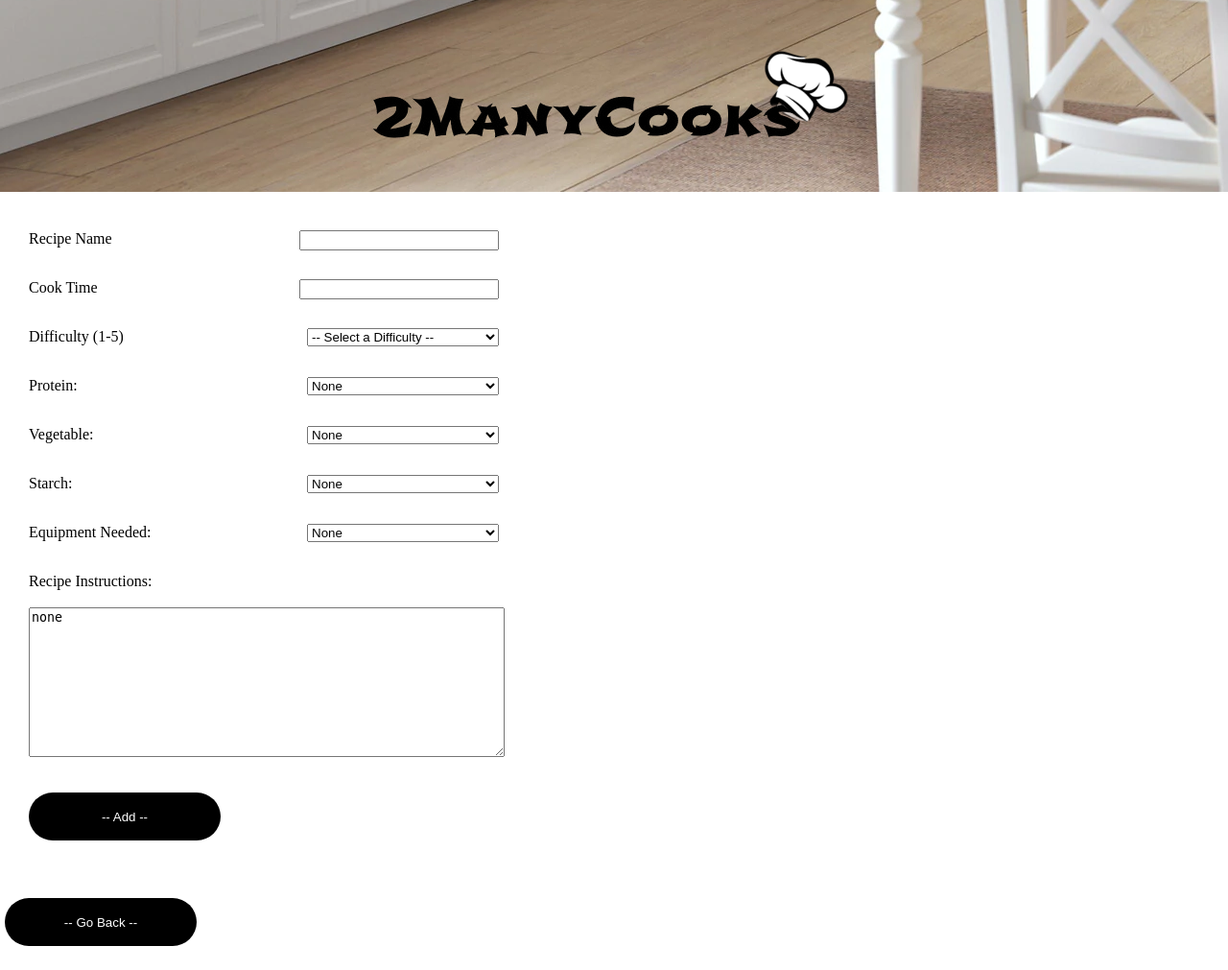
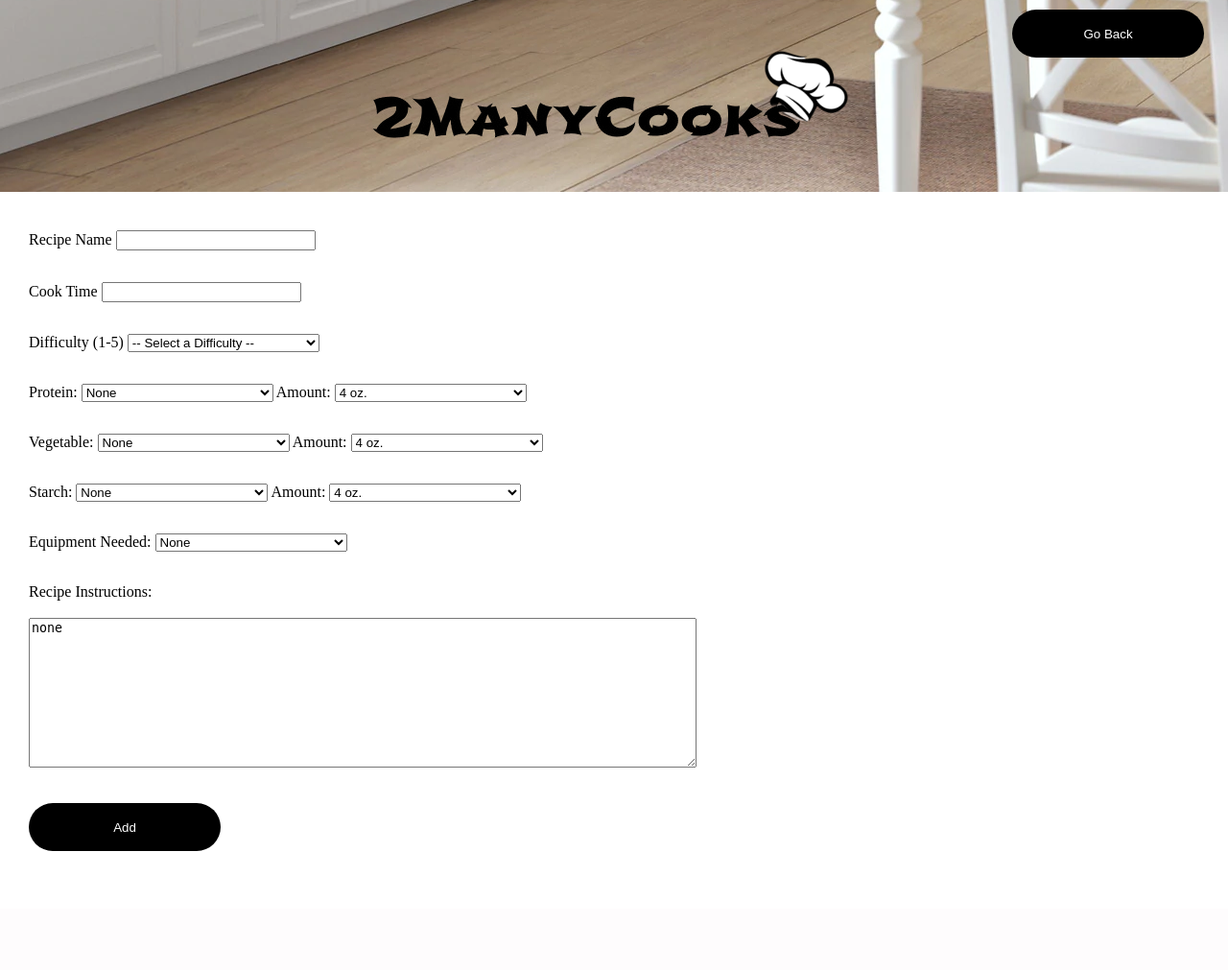
Before and after one commit to jasonjconci/2ManyCooks, a Flask app: page /add in a window 1280 px wide. Shown: the whole page at 96% size. After the commit the page ends 887 px from the top, so only its background shows below. Run offline with Flask 2, Linux system fonts and the light colour scheme.

Commit message:
Finished add recipe

```diff
--- a/static/main.css
+++ b/static/main.css
@@ -17,9 +17,9 @@ body {
     display : block;
     margin : auto;
 }
-#Form_Wrapper {
+#Form_Wrapper, .grid-container{
     align-content: center;
-    width: 500px;
+    width: 700px;
     height: auto;
     padding: 25px;
 }
@@ -61,10 +61,14 @@ button.small-button {
     border: none;
 }
 .small-block input, select {
-    float: right;
     width: 200px;
 }
 
 textarea {
     width: 100%;
 }
+#Back_Button{
+    position: absolute;
+    right: 25px;
+    top: 10px;
+}
--- a/templates/addRecipe.html
+++ b/templates/addRecipe.html
@@ -7,6 +7,9 @@
 </head>
 <div id="Global_Header">
     <img src="{{url_for('static', filename='db_logo.png')}}" />
+    <form action='/' method="post" id="Back_Button">
+        <button id="Go_Home_Button" name="submit_forward" value="home">Go Back</button>
+    </form>
 </div>
     <body>
         <form action='/' method="post">
@@ -42,6 +45,13 @@
                         <option value="fish">Fish</option>
                         <option value="pork">Pork</option>
                     </select>
+                    <label for="Protein_Amt">Amount: </label>
+                    <select id="Protein_Amt" name="protein_amt">
+                        <option value="4" selected>4 oz.</option>
+                        <option value="8">8 oz.</option>
+                        <option value="12">12 oz.</option>
+                        <option value="16">16 oz.</option>
+                    </select>
                 </div>
                 <div class="row">&nbsp;</div>
                 <div id="Vegetable_Wrapper" class="small-block">
@@ -54,6 +64,13 @@
                         <option value="celery">Celery</option>
                         <option value="carrot">Carrot</option>
                     </select>
+                    <label for="Vegetable_Amt">Amount: </label>
+                    <select id="Vegetable_Amt" name="vegetable_amt">
+                        <option value="4" selected>4 oz.</option>
+                        <option value="8">8 oz.</option>
+                        <option value="12">12 oz.</option>
+                        <option value="16">16 oz.</option>
+                    </select>
                 </div>
                 <div class="row">&nbsp;</div>
                 <div id="Starch_Wrapper" class="small-block">
@@ -64,6 +81,13 @@
                         <option value="white_rice">White Rice</option>
                         <option value="pasta">Pasta</option>
                         <option value="bread">Bread</option>
+                    </select>
+                    <label for="Starch_Amt">Amount: </label>
+                    <select id="Starch_Amt" name="starch_amt">
+                        <option value="4" selected>4 oz.</option>
+                        <option value="8">8 oz.</option>
+                        <option value="12">12 oz.</option>
+                        <option value="16">16 oz.</option>
                     </select>
                 </div>
                 <div class="row">&nbsp;</div>
@@ -86,12 +110,7 @@
                 </div>
                 <div class="row">&nbsp;</div>
                 <div class="small-block">
-                    <button id="Add_Button" name="submit_forward" value="addSubmit"> -- Add -- </button>
-                </div>
-            </div>
-            <div class="large-block" id="Back_Button">
-                <div class="small-block">
-                    <button id="Go_Home_Button" name="submit_forward" value="home"> -- Go Back -- </button>
+                    <button id="Add_Button" name="submit_forward" value="addSubmit">Add</button>
                 </div>
             </div>
         </form>
--- a/templates/index.html
+++ b/templates/index.html
@@ -9,6 +9,9 @@
 </head>
 <div id="Global_Header">
     <img src="{{url_for('static', filename='db_logo.png')}}" />
+    <form action='/' method="post" id="Back_Button">
+        <button id="Go_Home_Button" name="submit_forward" value="home">Go Back</button>
+    </form>
 </div>
     <body>
 
@@ -31,7 +34,7 @@
                 <div style="align-content: center; display: flex;">
                     <form action='/' method="post">
                         <button class="small-button" id="Recipe_Details_Button"
-                                name="submit_forward" value="details">Open</button>
+                                name="submit_forward" value={{recipe[0]}}>Open</button>
                     </form>
                 </div>
             </span>
```
Also changed, not shown: templates/details.html (+26 -6 lines), templates/reviews.html (deleted, +0 -30 lines), templates/search.html (+3 -5 lines).
